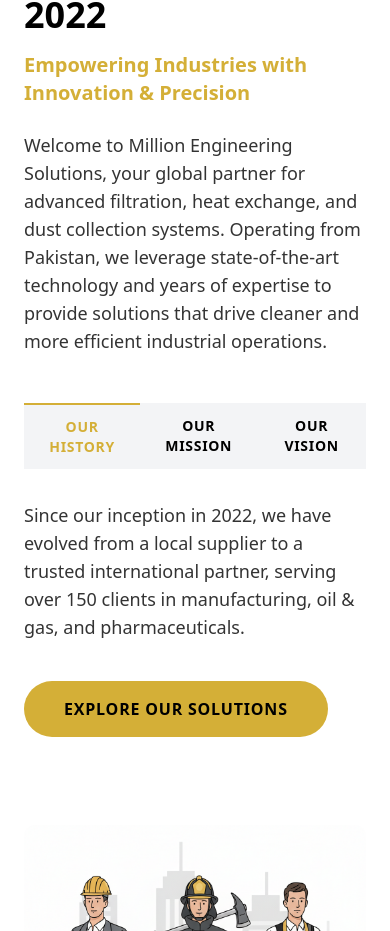
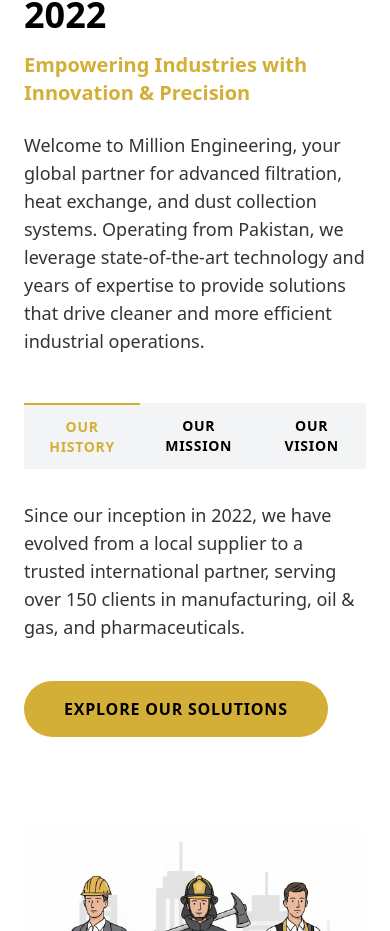
Before and after one commit to millioneng/million-eng, a React (Create React App) app: page / in a window 390 px wide. Shown: the part 8371-9302 px from the top of the page. Built offline with nearby package versions, Linux system fonts and the light colour scheme.

Commit message:
Phone Icon

```diff
--- a/public/index.html
+++ b/public/index.html
@@ -7,11 +7,11 @@
     <meta name="theme-color" content="#000000" />
     <meta
       name="description"
-      content="Million Engineering Solutions - Leading provider of high-performance filtration systems, heat exchangers, and dust collection solutions for industries worldwide."
+      content="Million Engineering - Leading provider of high-performance filtration systems, heat exchangers, and dust collection solutions for industries worldwide."
     />
     <link rel="apple-touch-icon" href="%PUBLIC_URL%/logo192.png" />
     <link rel="manifest" href="%PUBLIC_URL%/manifest.json" />
-    <title>Million Engineering Solutions</title>
+    <title>Million Engineering</title>
   </head>
   <body>
     <noscript>You need to enable JavaScript to run this app.</noscript>
--- a/src/components/About.jsx
+++ b/src/components/About.jsx
@@ -35,7 +35,7 @@
             </span>
 
             <p className="mt-6 text-lg text-logo-black/80">
-              Welcome to Million Engineering Solutions, your global partner for advanced filtration, heat exchange, and dust collection systems. Operating from Pakistan, we leverage state-of-the-art technology and years of expertise to provide solutions that drive cleaner and more efficient industrial operations.
+              Welcome to Million Engineering, your global partner for advanced filtration, heat exchange, and dust collection systems. Operating from Pakistan, we leverage state-of-the-art technology and years of expertise to provide solutions that drive cleaner and more efficient industrial operations.
             </p>
 
             {/* Tabs */}
--- a/src/components/Header.jsx
+++ b/src/components/Header.jsx
@@ -31,14 +31,20 @@
           </nav>
 
           {/* Desktop Phone Icon */}
-          <a className="hidden md:flex items-center text-logo-gold hover:text-logo-gray transition-all">
+          <a
+            href="tel:03142265033"
+            className="hidden md:flex items-center text-logo-gold hover:text-logo-gray transition-all"
+          >
             <Phone className="w-6 h-6" />
           </a>
 
           {/* Mobile Phone + Hamburger */}
           <div className="flex items-center space-x-4 md:hidden">
             {/* Mobile Phone Icon */}
-            <a className="flex items-center text-logo-gold hover:text-logo-gray transition-all">
+            <a
+              href="tel:03142265033"
+              className="flex items-center text-logo-gold hover:text-logo-gray transition-all"
+            >
               <Phone className="w-6 h-6" />
             </a>
 
```
